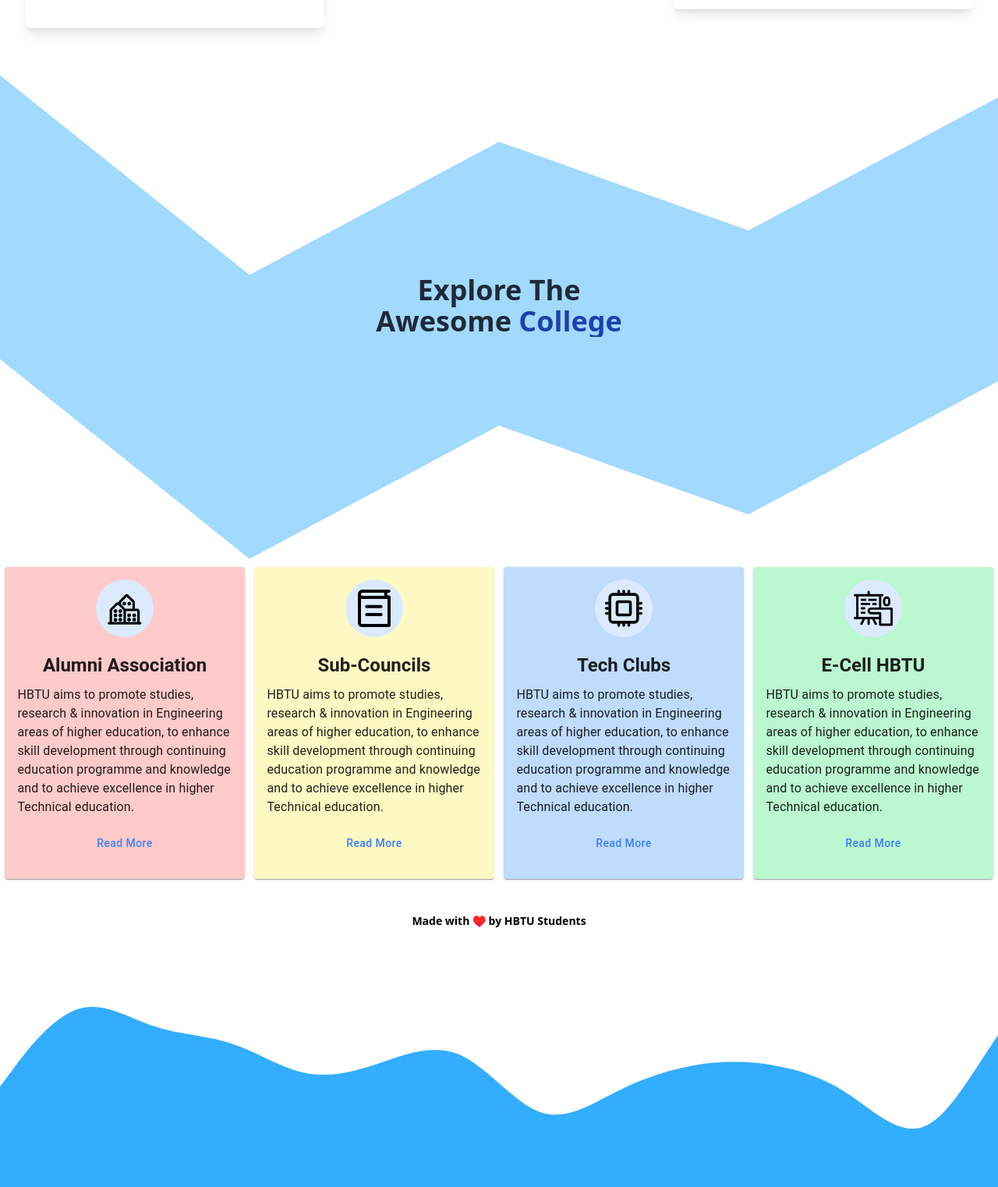
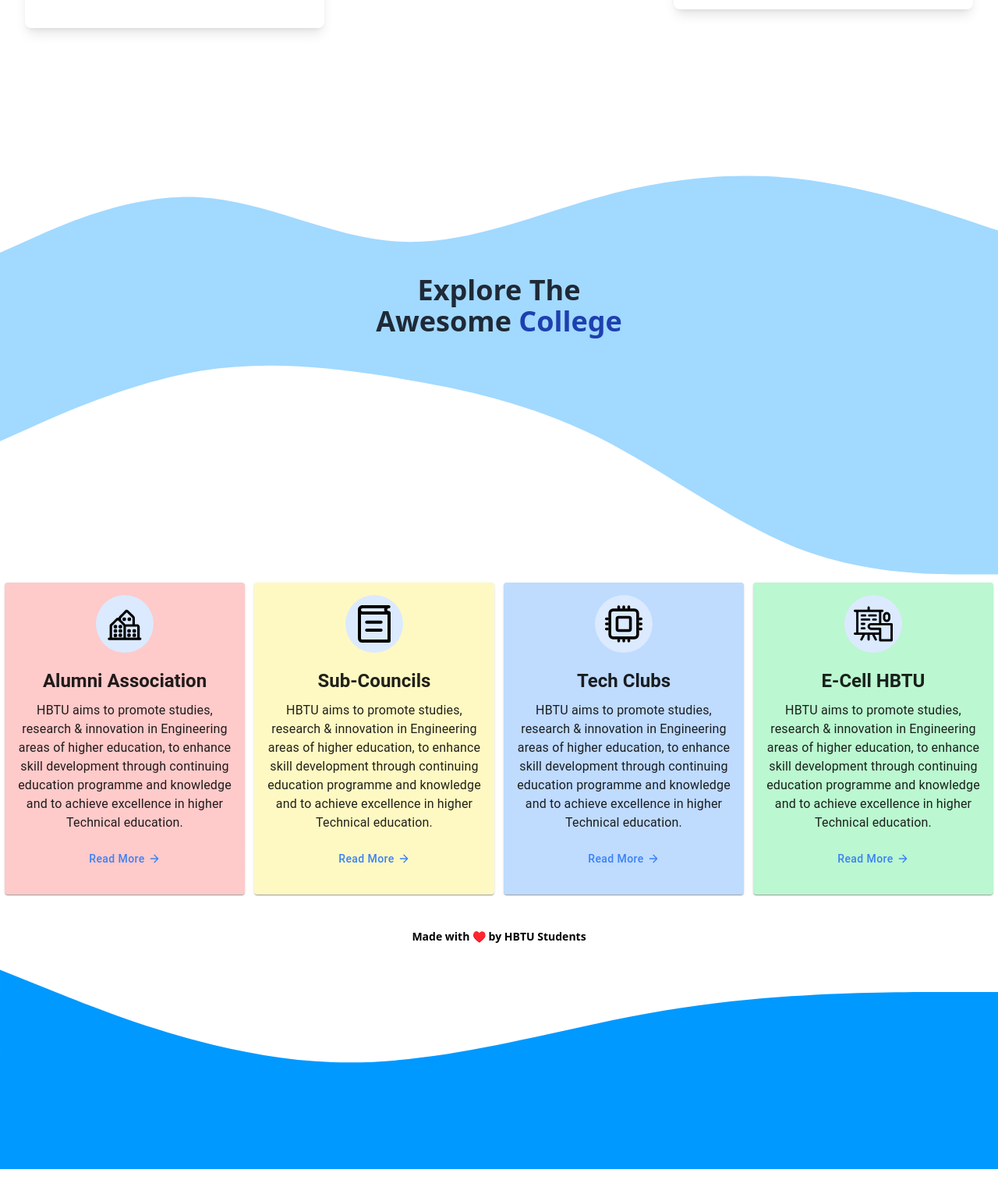
Before and after one commit to Harcourtian-Developers/Know-HBTU, a React (Create React App) app in the folder client/: page / in a window 1280 px wide. Shown: the part 1044-2566 px from the top of the page at 78% size. After the commit the page ends 2543 px from the top, so only its background shows below. Built offline with nearby package versions, Linux system fonts and the light colour scheme.

Commit message:
minor changes

```diff
--- a/client/src/components/AlumniCard.js
+++ b/client/src/components/AlumniCard.js
@@ -49,7 +49,7 @@ const AlumniCard = () => {
             >
               Alumni Association
             </Typography>
-            <Typography style={{ marginTop: "10px" }}>
+            <Typography style={{ marginTop: "10px", textAlign: "center" }}>
               HBTU aims to promote studies, research & innovation in Engineering
               areas of higher education, to enhance skill development through
               continuing education programme and knowledge and to achieve
@@ -66,6 +66,17 @@ const AlumniCard = () => {
           }}
         >
           Read More
+          <svg
+            fill="none"
+            stroke="currentColor"
+            stroke-linecap="round"
+            stroke-linejoin="round"
+            stroke-width="2"
+            class="w-4 h-4 ml-1"
+            viewBox="0 0 24 24"
+          >
+            <path d="M5 12h14M12 5l7 7-7 7"></path>
+          </svg>
         </Button>
       </Card>
     </>
--- a/client/src/components/EcCard.js
+++ b/client/src/components/EcCard.js
@@ -49,7 +49,7 @@ const EcCard = () => {
             >
               E-Cell HBTU
             </Typography>
-            <Typography style={{ marginTop: "10px" }}>
+            <Typography style={{ marginTop: "10px", textAlign: "center" }}>
               HBTU aims to promote studies, research & innovation in Engineering
               areas of higher education, to enhance skill development through
               continuing education programme and knowledge and to achieve
@@ -66,6 +66,17 @@ const EcCard = () => {
           }}
         >
           Read More
+          <svg
+            fill="none"
+            stroke="currentColor"
+            stroke-linecap="round"
+            stroke-linejoin="round"
+            stroke-width="2"
+            class="w-4 h-4 ml-1"
+            viewBox="0 0 24 24"
+          >
+            <path d="M5 12h14M12 5l7 7-7 7"></path>
+          </svg>
         </Button>
       </Card>
     </>
--- a/client/src/components/Explore.js
+++ b/client/src/components/Explore.js
@@ -2,22 +2,23 @@ import React from "react";
 
 const Explore = () => {
   return (
-    <div class="bg-blueGray-200">
+    <div className="bg-blueGray-200">
       <svg xmlns="http://www.w3.org/2000/svg" viewBox="0 0 1440 320">
         <path
           fill="#a2d9ff"
           fill-opacity="1"
-          d="M0,32L360,320L720,128L1080,256L1440,64L1440,320L1080,320L720,320L360,320L0,320Z"
+          d="M0,288L48,266.7C96,245,192,203,288,208C384,213,480,267,576,272C672,277,768,235,864,208C960,181,1056,171,1152,181.3C1248,192,1344,224,1392,240L1440,256L1440,320L1392,320C1344,320,1248,320,1152,320C1056,320,960,320,864,320C768,320,672,320,576,320C480,320,384,320,288,320C192,320,96,320,48,320L0,320Z"
         ></path>
       </svg>
-      <h1 class="bg-[#a2d9ff] text-3xl font-semibold text-center text-gray-800 capitalize lg:text-4xl dark:text-white">
-        explore the <br /> awesome <span class="text-blue-800">College</span>{" "}
+      <h1 className="pb-5 bg-[#a2d9ff] text-3xl font-semibold text-center text-gray-800 capitalize lg:text-4xl dark:text-white">
+        explore the <br /> awesome{" "}
+        <span className="text-blue-800">College</span>{" "}
       </h1>
       <svg xmlns="http://www.w3.org/2000/svg" viewBox="0 0 1440 320">
         <path
           fill="#a2d9ff"
           fill-opacity="1"
-          d="M0,32L360,320L720,128L1080,256L1440,64L1440,0L1080,0L720,0L360,0L0,0Z"
+          d="M0,128L48,106.7C96,85,192,43,288,26.7C384,11,480,21,576,37.3C672,53,768,75,864,122.7C960,171,1056,245,1152,282.7C1248,320,1344,320,1392,320L1440,320L1440,0L1392,0C1344,0,1248,0,1152,0C1056,0,960,0,864,0C768,0,672,0,576,0C480,0,384,0,288,0C192,0,96,0,48,0L0,0Z"
         ></path>
       </svg>
     </div>
--- a/client/src/components/Footer.js
+++ b/client/src/components/Footer.js
@@ -14,11 +14,11 @@ const Footer = () => {
           </div>
         </div>
       </div>
-      <svg xmlns="http://www.w3.org/2000/svg" viewBox="0 0 1240 320">
+      <svg xmlns="http://www.w3.org/2000/svg" viewBox="0 0 1440 320">
         <path
           fill="#0099ff"
-          fill-opacity="0.8"
-          d="M0,192L16,170.7C32,149,64,107,96,96C128,85,160,107,192,117.3C224,128,256,128,288,138.7C320,149,352,171,384,176C416,181,448,171,480,160C512,149,544,139,576,154.7C608,171,640,213,672,224C704,235,736,213,768,197.3C800,181,832,171,864,165.3C896,160,928,160,960,165.3C992,171,1024,181,1056,202.7C1088,224,1120,256,1152,240C1184,224,1216,160,1248,117.3C1280,75,1312,53,1344,48C1376,43,1408,53,1424,58.7L1440,64L1440,320L1424,320C1408,320,1376,320,1344,320C1312,320,1280,320,1248,320C1216,320,1184,320,1152,320C1120,320,1088,320,1056,320C1024,320,992,320,960,320C928,320,896,320,864,320C832,320,800,320,768,320C736,320,704,320,672,320C640,320,608,320,576,320C544,320,512,320,480,320C448,320,416,320,384,320C352,320,320,320,288,320C256,320,224,320,192,320C160,320,128,320,96,320C64,320,32,320,16,320L0,320Z"
+          fill-opacity="1"
+          d="M0,32L80,64C160,96,320,160,480,165.3C640,171,800,117,960,90.7C1120,64,1280,64,1360,64L1440,64L1440,320L1360,320C1280,320,1120,320,960,320C800,320,640,320,480,320C320,320,160,320,80,320L0,320Z"
         ></path>
       </svg>
     </footer>
--- a/client/src/components/Header.js
+++ b/client/src/components/Header.js
@@ -225,6 +225,7 @@ const Header = () => {
           <Button variant="contained" style={{ width: "100%" }}>
             <a
               href="https://erp.hbtu.ac.in/"
+              target="_blank"
               style={{
                 color: "inherit",
                 textDecoration: "none",
--- a/client/src/components/Home.js
+++ b/client/src/components/Home.js
@@ -12,9 +12,11 @@ const useStyles = makeStyles((theme) => ({
   img: {
     width: "100vw",
     height: "100vh",
+    objectFit: "cover",
+
     [theme.breakpoints.down("md")]: {
       width: "100vw",
-      height: "30vh",
+      height: "50vh",
     },
   },
   cards: {
@@ -36,7 +38,18 @@ const Home = () => {
   const classes = useStyles();
   return (
     <>
-      <img src={home} className={classes.img} />
+      <div class="relative pb-30 flex content-center items-center justify-center min-h-screen-70">
+        <div
+          class="absolute top-0 w-full h-full bg-center bg-cover"
+          id="bg-image"
+        >
+          <span
+            id="blackOverlay"
+            class="w-full h-full absolute opacity-50 bg-black"
+          ></span>
+        </div>
+        <img src={home} className={classes.img} />
+      </div>
       <ExtraCards />
       <Explore />
       <Box className={classes.cards}>
--- a/client/src/components/ScCard.js
+++ b/client/src/components/ScCard.js
@@ -48,7 +48,7 @@ const ScCard = () => {
             >
               Sub-Councils
             </Typography>
-            <Typography style={{ marginTop: "10px" }}>
+            <Typography style={{ marginTop: "10px", textAlign: "center" }}>
               HBTU aims to promote studies, research & innovation in Engineering
               areas of higher education, to enhance skill development through
               continuing education programme and knowledge and to achieve
@@ -65,6 +65,17 @@ const ScCard = () => {
           }}
         >
           Read More
+          <svg
+            fill="none"
+            stroke="currentColor"
+            stroke-linecap="round"
+            stroke-linejoin="round"
+            stroke-width="2"
+            class="w-4 h-4 ml-1"
+            viewBox="0 0 24 24"
+          >
+            <path d="M5 12h14M12 5l7 7-7 7"></path>
+          </svg>
         </Button>
       </Card>
     </>
--- a/client/src/components/TcCard.js
+++ b/client/src/components/TcCard.js
@@ -49,7 +49,7 @@ const TcCard = () => {
             >
               Tech Clubs
             </Typography>
-            <Typography style={{ marginTop: "10px" }}>
+            <Typography style={{ marginTop: "10px", textAlign: "center" }}>
               HBTU aims to promote studies, research & innovation in Engineering
               areas of higher education, to enhance skill development through
               continuing education programme and knowledge and to achieve
@@ -66,6 +66,17 @@ const TcCard = () => {
           }}
         >
           Read More
+          <svg
+            fill="none"
+            stroke="currentColor"
+            stroke-linecap="round"
+            stroke-linejoin="round"
+            stroke-width="2"
+            class="w-4 h-4 ml-1"
+            viewBox="0 0 24 24"
+          >
+            <path d="M5 12h14M12 5l7 7-7 7"></path>
+          </svg>
         </Button>
       </Card>
     </>
```
Also changed, not shown: client/src/components/ExtraCards.js (+24 -24 lines).
